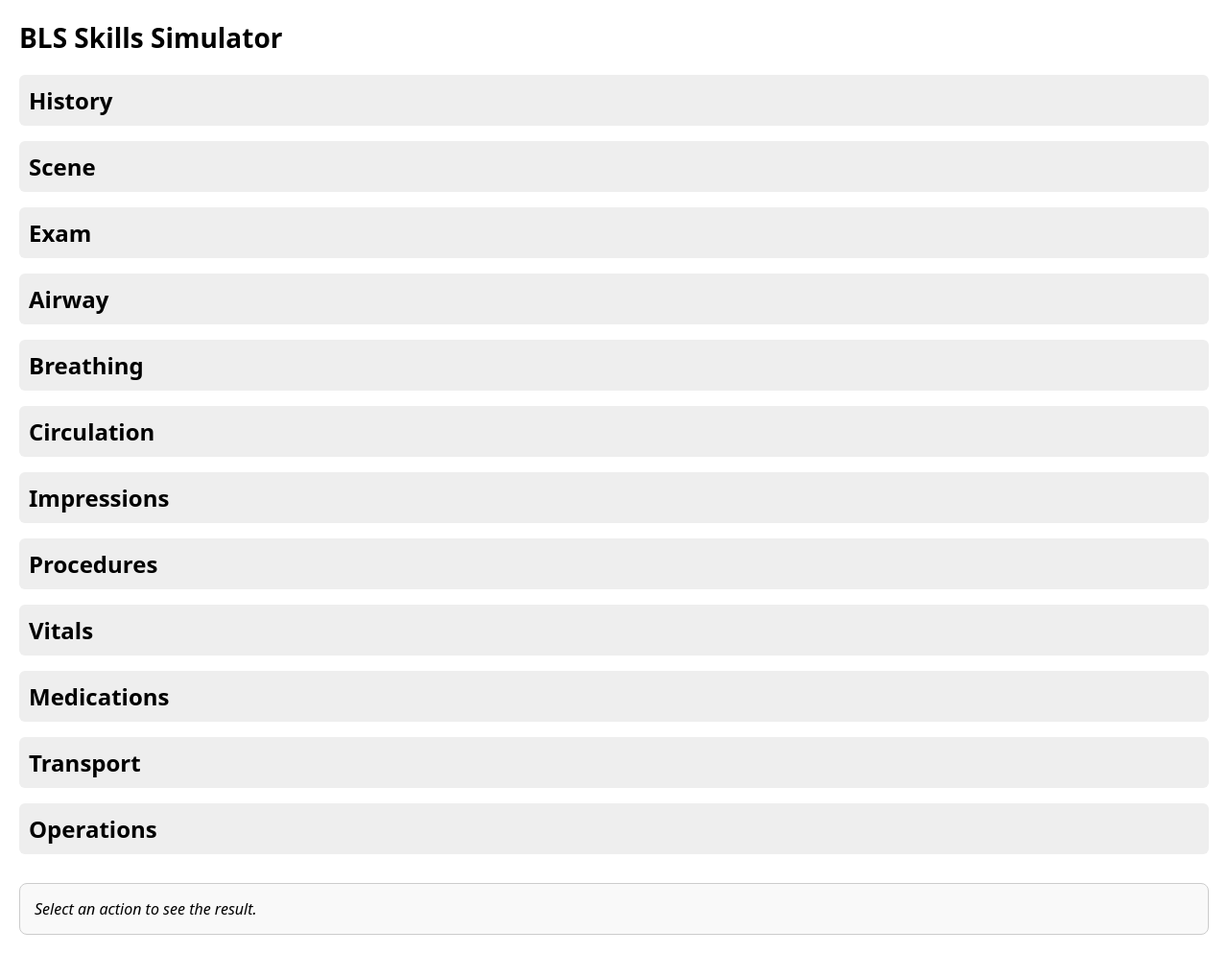
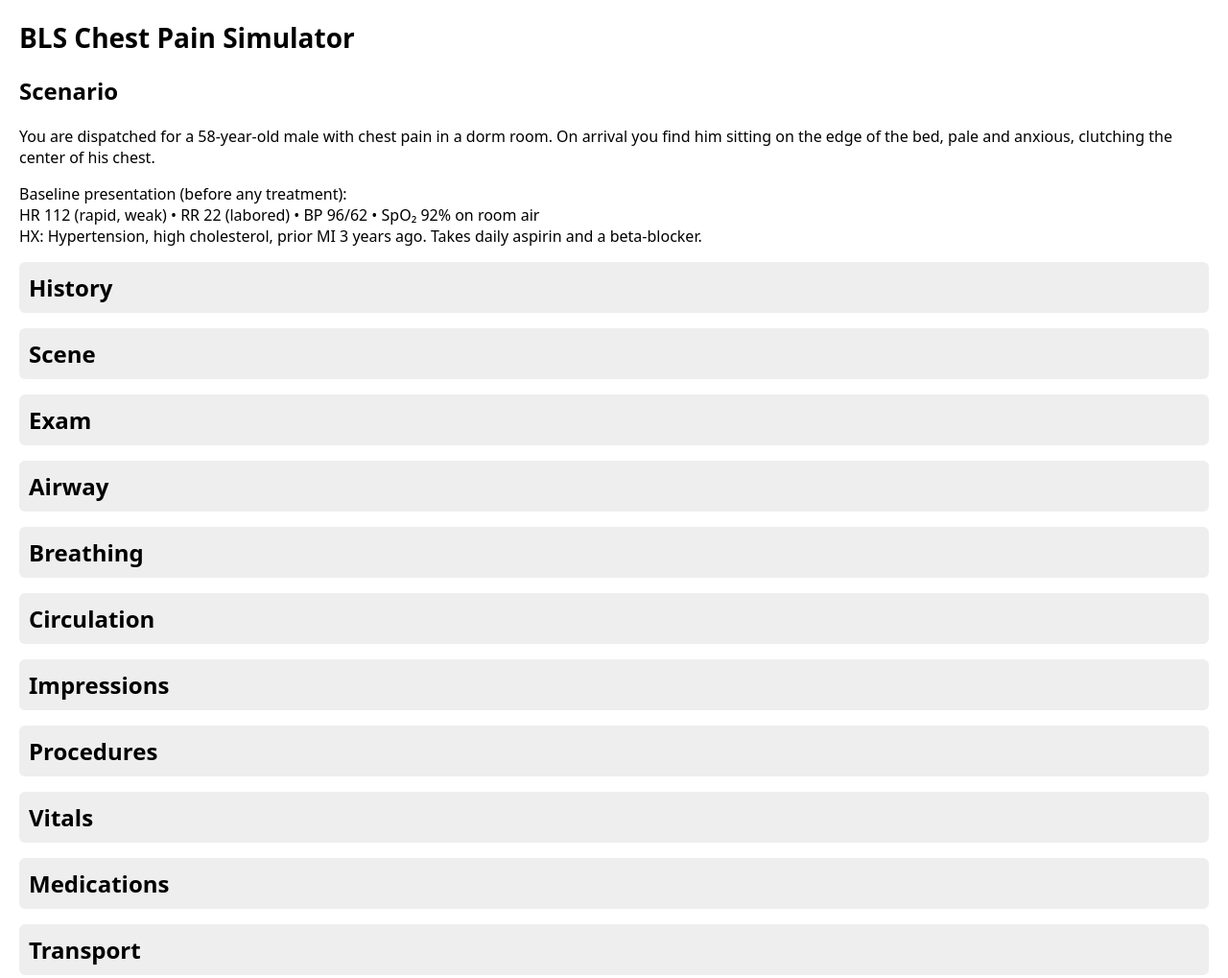
Before and after one commit to joshra12/bls-sim-web, a plain HTML site: page index.html in a window 1280 px wide. Shown: the top 1019 px of the page at 96% size. Before the commit the page ends 994 px from the top, so only its background shows below. Drawn offline with Linux system fonts and the light colour scheme.

Commit message:
Update index.html

```diff
--- a/index.html
+++ b/index.html
@@ -1,18 +1,35 @@
 <!DOCTYPE html>
-<html>
+<html lang="en">
   <head>
     <meta charset="UTF-8" />
-  <title>BLS Skills Simulator</title>
-  <link rel="stylesheet" href="style.css">
+    <title>BLS Chest Pain Simulator</title>
+    <meta name="viewport" content="width=device-width, initial-scale=1.0" />
+    <link rel="stylesheet" href="style.css" />
   </head>
+  <body>
+    <h1>BLS Chest Pain Simulator</h1>
 
-<body>
-  <h1>BLS Skills Simulator</h1>
+    <div id="scenario-box">
+      <h2>Scenario</h2>
+      <p>
+        You are dispatched for a 58-year-old male with chest pain in a dorm room.
+        On arrival you find him sitting on the edge of the bed, pale and anxious,
+        clutching the center of his chest.
+      </p>
+      <p>
+        Baseline presentation (before any treatment):<br />
+        HR 112 (rapid, weak) • RR 22 (labored) • BP 96/62 • SpO₂ 92% on room air<br />
+        HX: Hypertension, high cholesterol, prior MI 3 years ago. Takes daily aspirin
+        and a beta-blocker.
+      </p>
+    </div>
 
+    <div id="layout">
       <div id="categories"></div>
 
       <div id="result-box">
-    <em>Select an action to see the result.</em>
+        <em>Select an action to see the result for this patient.</em>
+      </div>
     </div>
 
     <script src="actions.js"></script>
```
Lines whose indentation alone changed are shown as unchanged.
